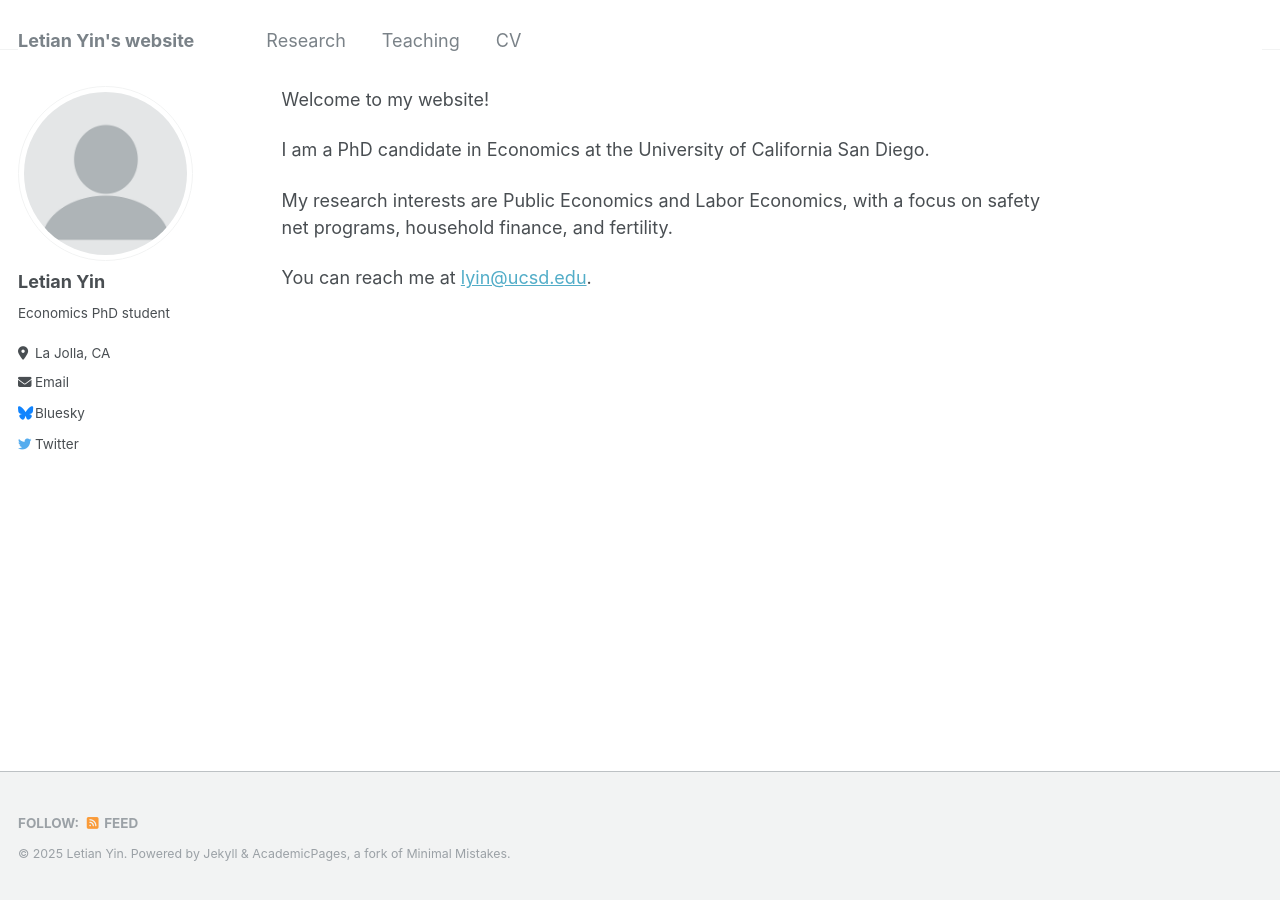
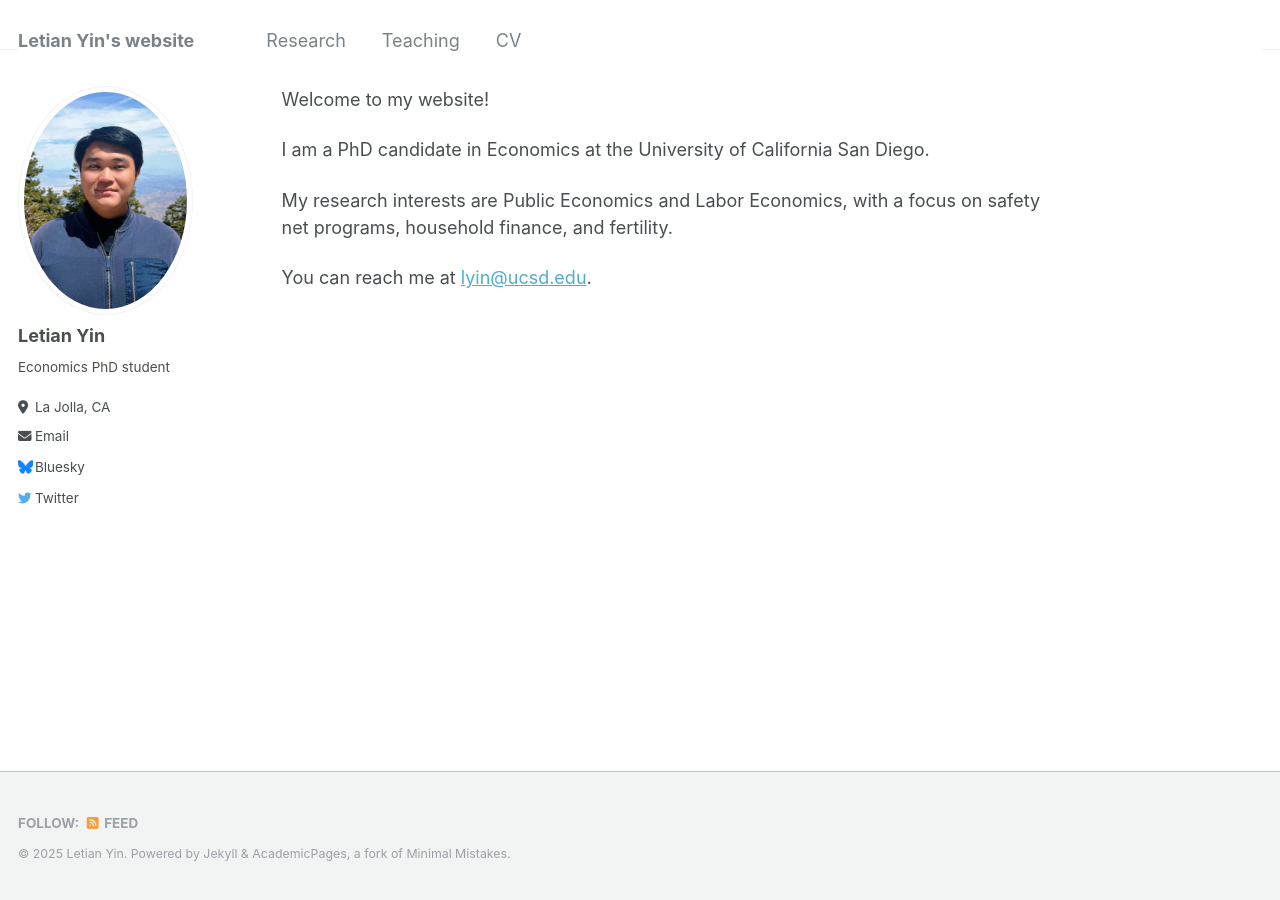
Before and after one commit to letian-yin/letian-yin.github.io, a Jekyll site: the page built from _pages/about.md, in a window 1280 px wide. Built offline with Jekyll 4.4.1, drawn with Linux system fonts in a browser that asks for light colours.

Commit message:
Update profile pic

```diff
--- a/_config.yml
+++ b/_config.yml
@@ -21,7 +21,7 @@ repository               : "letian-yin/letian-yin.github.io/"
 #               Additional customization can be done by editing /_includes/author-profile.html
 author:
   # Biographic information
-  avatar           : "profile.png"
+  avatar           : "profile_202505.jpeg"
   name             : "Letian Yin"
   pronouns         : # example: "she/her"
   bio              : "Economics PhD student"
```
